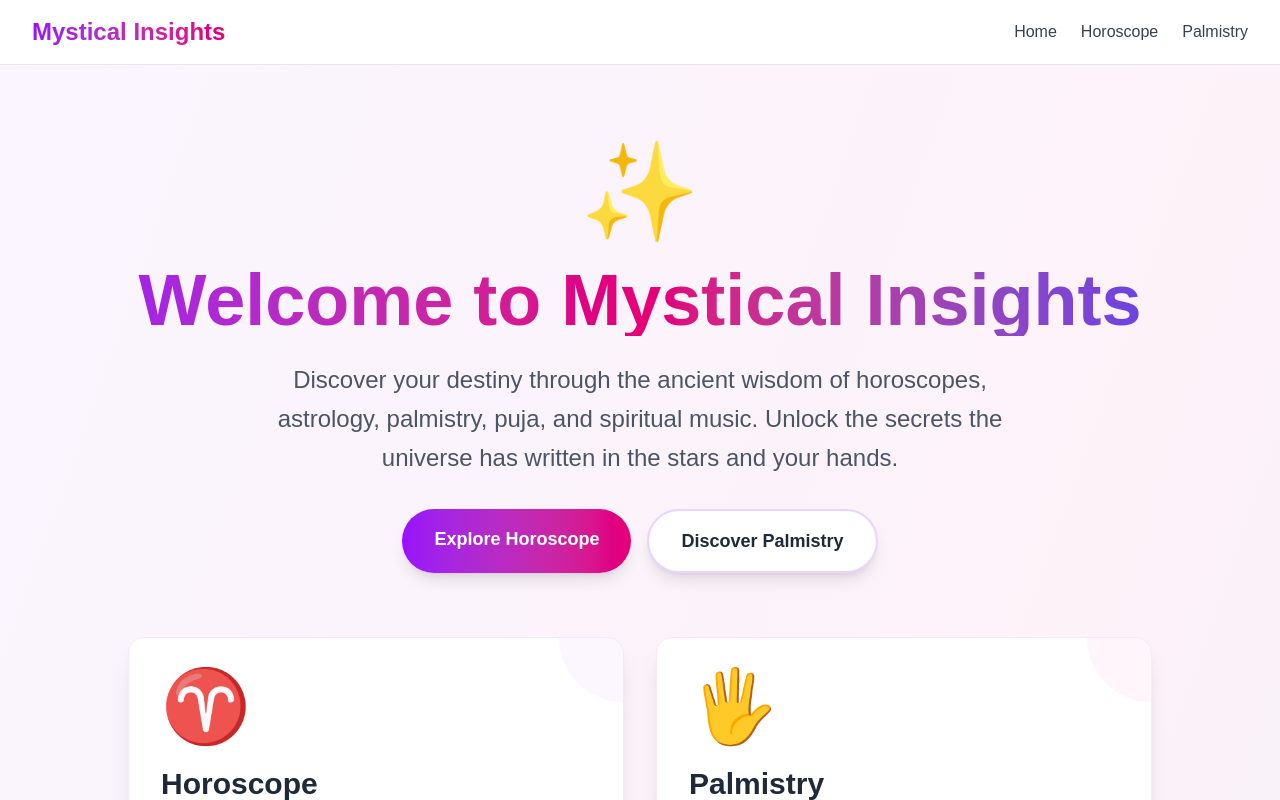
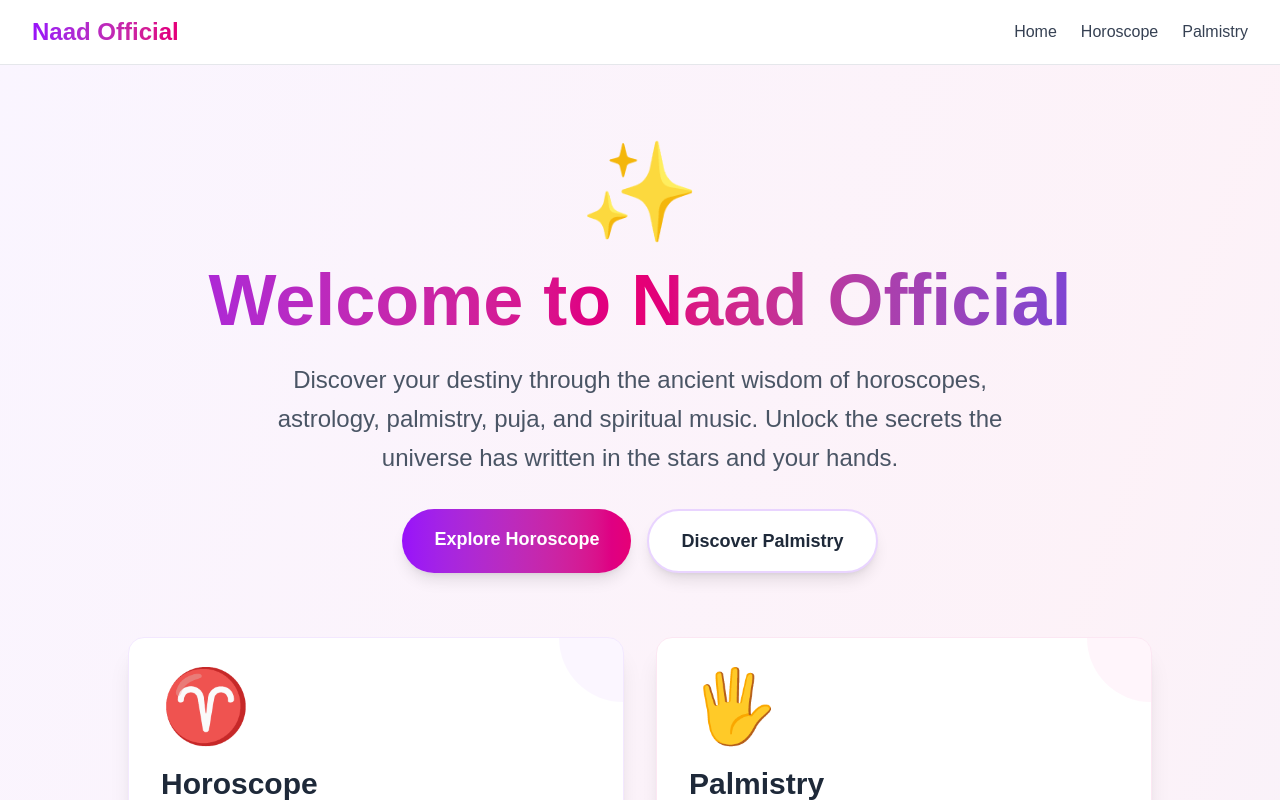
Before and after one commit to surozeee/naad-web, a Next.js app: page / in a window 1280 px wide. Shown: the top 800 px of the page. Built offline with nearby package versions, Linux system fonts and the light colour scheme.

Commit message:
update naad name

```diff
--- a/app/components/Footer.tsx
+++ b/app/components/Footer.tsx
@@ -5,7 +5,7 @@ export default function Footer() {
     <footer className="bg-white dark:bg-slate-800 border-t border-gray-200 dark:border-slate-700 py-4 px-6">
       <div className="flex flex-col sm:flex-row justify-between items-center gap-4">
         <div className="text-sm text-gray-600 dark:text-gray-400">
-          <p>© {currentYear} Mystical Insights. All rights reserved.</p>
+          <p>© {currentYear} Naad Official. All rights reserved.</p>
         </div>
 
         <div className="flex items-center gap-6 text-sm">
--- a/app/components/Navigation.tsx
+++ b/app/components/Navigation.tsx
@@ -16,7 +16,7 @@ export default function Navigation() {
       <div className="max-w-7xl mx-auto px-4 sm:px-6 lg:px-8">
         <div className="flex justify-between items-center h-16">
           <Link href="/" className="text-2xl font-bold bg-gradient-to-r from-purple-600 to-pink-600 bg-clip-text text-transparent">
-            Mystical Insights
+            Naad Official
           </Link>
           <div className="flex gap-6">
             <Link href="/" className="text-gray-700 dark:text-gray-300 hover:text-purple-600 dark:hover:text-purple-400 transition-colors">
--- a/app/dashboard/page.tsx
+++ b/app/dashboard/page.tsx
@@ -10,7 +10,7 @@ export default function DashboardPage() {
             Dashboard
           </h1>
           <p className="text-gray-600 dark:text-gray-400">
-            Welcome to your mystical insights dashboard
+            Welcome to your Naad Official dashboard
           </p>
         </div>
 
--- a/app/layout.tsx
+++ b/app/layout.tsx
@@ -15,7 +15,7 @@ const geistMono = Geist_Mono({
 });
 
 export const metadata: Metadata = {
-  title: "Mystical Insights - Horoscope & Palmistry",
+  title: "Naad Official - Horoscope & Palmistry",
   description: "Discover your destiny through horoscope readings and palmistry",
 };
 
--- a/app/page.tsx
+++ b/app/page.tsx
@@ -10,7 +10,7 @@ export default function Home() {
             <span className="text-8xl animate-pulse">✨</span>
           </div>
           <h1 className="text-6xl md:text-7xl font-bold mb-6 bg-gradient-to-r from-purple-600 via-pink-600 to-indigo-600 bg-clip-text text-transparent">
-            Welcome to Mystical Insights
+            Welcome to Naad Official
           </h1>
           <p className="text-xl md:text-2xl text-gray-600 dark:text-gray-300 max-w-3xl mx-auto mb-8 leading-relaxed">
             Discover your destiny through the ancient wisdom of horoscopes, astrology, palmistry, puja, and spiritual music.
@@ -292,7 +292,7 @@ export default function Home() {
               The stars align, and your palm tells a story. Discover what destiny has in store for you.
             </p>
             <div className="text-gray-500 dark:text-gray-400 font-semibold">
-              — Mystical Insights
+              — Naad Official
             </div>
           </div>
         </div>
```
